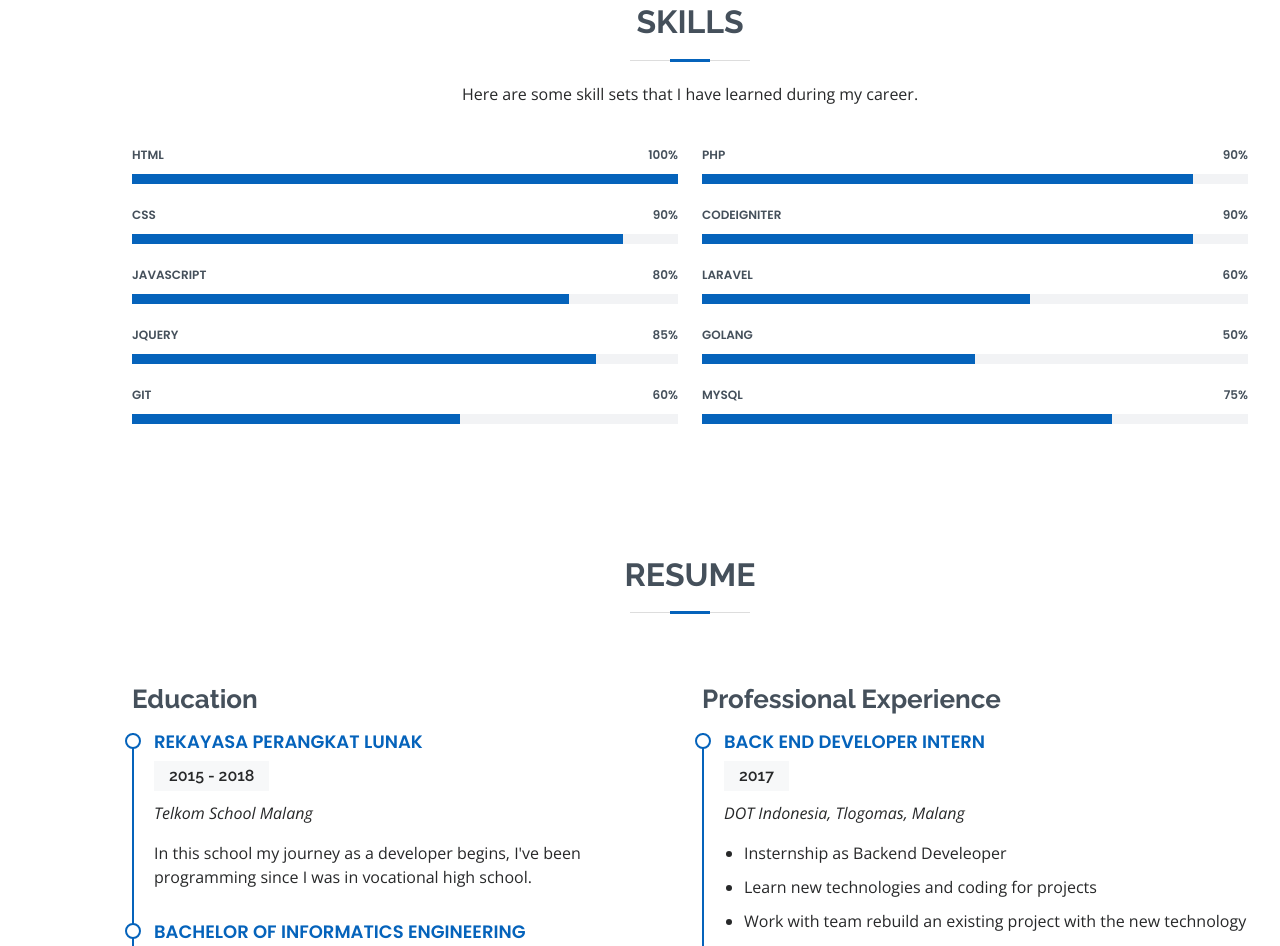
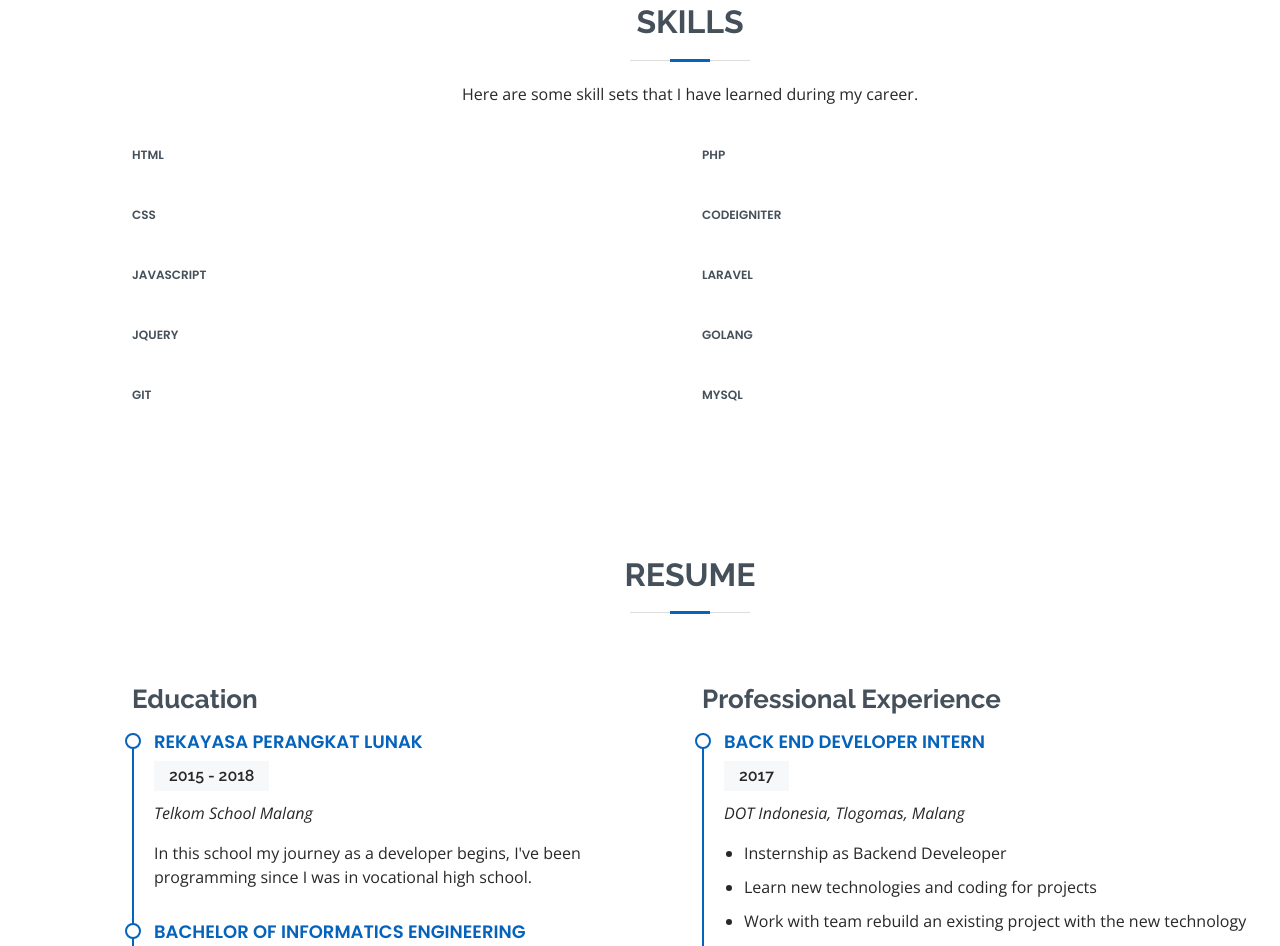
Before and after one commit to inamawaludin/inamawaludin.github.io, a plain HTML site: page index.html in a window 1280 px wide. Shown: the part 1585-2531 px from the top of the page. Drawn offline with nearby package versions, Linux system fonts and the light colour scheme.

Commit message:
Remove progress bar on skill section

```diff
--- a/index.html
+++ b/index.html
@@ -177,37 +177,27 @@
           <div class="col-lg-6">
 
             <div class="progress">
-              <span class="skill">HTML <i class="val">100%</i></span>
-              <div class="progress-bar-wrap">
-                <div class="progress-bar" role="progressbar" aria-valuenow="100" aria-valuemin="0" aria-valuemax="100"></div>
-              </div>
+              <span class="skill">HTML</span>
+
             </div>
 
             <div class="progress">
-              <span class="skill">CSS <i class="val">90%</i></span>
-              <div class="progress-bar-wrap">
-                <div class="progress-bar" role="progressbar" aria-valuenow="90" aria-valuemin="0" aria-valuemax="100"></div>
-              </div>
+              <span class="skill">CSS </span>
+
             </div>
 
             <div class="progress">
-              <span class="skill">JavaScript <i class="val">80%</i></span>
-              <div class="progress-bar-wrap">
-                <div class="progress-bar" role="progressbar" aria-valuenow="80" aria-valuemin="0" aria-valuemax="100"></div>
-              </div>
+              <span class="skill">JavaScript </span>
+
             </div>
 
             <div class="progress">
-              <span class="skill">Jquery <i class="val">85%</i></span>
-              <div class="progress-bar-wrap">
-                <div class="progress-bar" role="progressbar" aria-valuenow="85" aria-valuemin="0" aria-valuemax="100"></div>
-              </div>
+              <span class="skill">Jquery </span>
+
             </div>
             <div class="progress">
-              <span class="skill">Git <i class="val">60%</i></span>
-              <div class="progress-bar-wrap">
-                <div class="progress-bar" role="progressbar" aria-valuenow="60" aria-valuemin="0" aria-valuemax="100"></div>
-              </div>
+              <span class="skill">Git </span>
+
             </div>
 
           </div>
@@ -215,36 +205,26 @@
           <div class="col-lg-6">
 
             <div class="progress">
-              <span class="skill">PHP <i class="val">90%</i></span>
-              <div class="progress-bar-wrap">
-                <div class="progress-bar" role="progressbar" aria-valuenow="90" aria-valuemin="0" aria-valuemax="100"></div>
-              </div>
+              <span class="skill">PHP </span>
+
             </div>
 
             <div class="progress">
-              <span class="skill">Codeigniter <i class="val">90%</i></span>
-              <div class="progress-bar-wrap">
-                <div class="progress-bar" role="progressbar" aria-valuenow="90" aria-valuemin="0" aria-valuemax="100"></div>
-              </div>
+              <span class="skill">Codeigniter </span>
+
             </div>
 
             <div class="progress">
-              <span class="skill">Laravel <i class="val">60%</i></span>
-              <div class="progress-bar-wrap">
-                <div class="progress-bar" role="progressbar" aria-valuenow="60" aria-valuemin="0" aria-valuemax="100"></div>
-              </div>
+              <span class="skill">Laravel </span>
+
             </div>
             <div class="progress">
-              <span class="skill">Golang <i class="val">50%</i></span>
-              <div class="progress-bar-wrap">
-                <div class="progress-bar" role="progressbar" aria-valuenow="50" aria-valuemin="0" aria-valuemax="100"></div>
-              </div>
+              <span class="skill">Golang </span>
+
             </div>
             <div class="progress">
-              <span class="skill">MySql <i class="val">75%</i></span>
-              <div class="progress-bar-wrap">
-                <div class="progress-bar" role="progressbar" aria-valuenow="75" aria-valuemin="0" aria-valuemax="100"></div>
-              </div>
+              <span class="skill">MySql</span>
+
             </div>
 
           </div>
```
